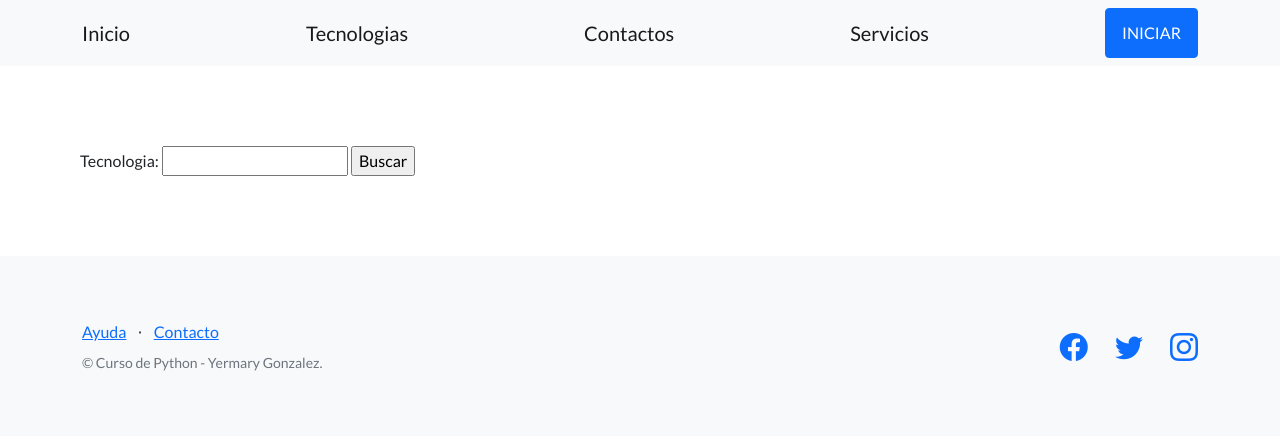
After one commit to tobias43915/proyecto_final_Gonzales-Carballo, a Django app: page /app-servicios/busqueda-tecnologia-form/ in a window 1280 px wide. The commit adds this page. Shown: the top 436 px of the page. Run offline with Django 4.2, Linux system fonts and the light colour scheme; some libraries are stand-ins or nearby versions.

Commit message:
Entrega intermedia del proyecto final Y.Gonzalez

```diff
--- a/AppsServicios/templates/AppsServicios/Inicio.html
+++ b/AppsServicios/templates/AppsServicios/Inicio.html
@@ -1,6 +1,10 @@
 {% extends "AppsServicios/plantilla_base.html" %}
 
 {% block style_block %}
+
+{% if exitoso %}
+<div style="background-color:antiquewhite;"><h4>La información fue agregada!!!</h4></div>
+{% endif %}
 
                 <!-- Masthead-->
                 <header class="masthead">
--- /dev/null
+++ b/AppsServicios/templates/AppsServicios/form_buscar.html
@@ -0,0 +1,13 @@
+{% extends "AppsServicios/plantilla_base.html" %}
+
+{% block contenido_base %}
+<form method="GET">
+  {% csrf_token %}
+  <span>Tecnologia:
+    <input type="integer" name="tecnologia">
+  </span>
+  <input type="submit" value="Buscar" />
+</form>
+{% endblock contenido_base %}
+
+"{% url 'tecnologia_formulario' %}"
--- a/AppsServicios/urls.py
+++ b/AppsServicios/urls.py
@@ -11,4 +11,6 @@ urlpatterns =[
     path('crear-tecnologia/',views.tecnologia_formulario, name= "tecnologia_formulario"),
     path('crear-servicio/',views.servicio_formulario, name= "servicio_formulario"),
     path('crear-contacto/',views.contacto_formulario, name= "contacto_formulario"),
+    path('busqueda-tecnologia-form/', views.busqueda_tecnologia_form, name="busqueda_tecnologia_form"),
+    path('buscar-tecnologia/', views.buscar, name="buscar-tecnologia"),
 ]
--- a/AppsServicios/views.py
+++ b/AppsServicios/views.py
@@ -40,7 +40,7 @@ def tecnologia_formulario(request):
         tecnologia = Tecnologias(nombre=data_formulario['nombre'], version=data_formulario['version'])
         tecnologia.save()
 
-        return render(request, 'AppsServicios/inicio.html')
+        return render(request, 'AppsServicios/inicio.html',{"exitoso": True})
     else:
         return render(request, 'AppsServicios/form_tecnologias.html')
 
@@ -57,7 +57,7 @@ def servicio_formulario(request):
         servicio = Servicios(nombre=data_formulario['nombre'], tiempo=data_formulario['tiempo'], valor=data_formulario['valor'])
         servicio.save()
 
-        return render(request, 'AppsServicios/inicio.html')
+        return render(request, 'AppsServicios/inicio.html',{"exitoso": True})
     else:
         return render(request, 'AppsServicios/form_servicios.html')
 
@@ -72,6 +72,23 @@ def contacto_formulario(request):
         contacto = Contactos(nombre=data_formulario['nombre'], apellido=data_formulario['apellido'], email=data_formulario['email'])
         contacto.save()
 
-        return render(request, 'AppsServicios/inicio.html')
+        return render(request, 'AppsServicios/inicio.html',{"exitoso": True})
     else:
         return render(request, 'AppsServicios/form_contacto.html')
+
+
+def busqueda_tecnologia_form(request):
+      return render(request, "AppsServicios/form_buscar.html")
+
+
+def buscar(request):
+      if request.GET["tecnologia"]:
+            tecnologia = request.GET["tecnologia"]
+            tecnologia = Tecnologias.objects.filter(tecnologia__icontains=tecnologia)
+            return render(request, "AppsServicios/inicio.html", {'tecnologia': tecnologia})
+
+      else:
+
+        respuesta= "No ingresaste informacion"
+
+        return render(request, "AppsServicios/inicio.html", {'respuesta':respuesta})
```
Also changed, not shown: AppsServicios/templates/AppsServicios/lista_tecnologias.html (+10 -5 lines), db.sqlite3.
